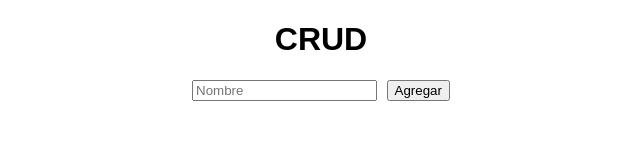
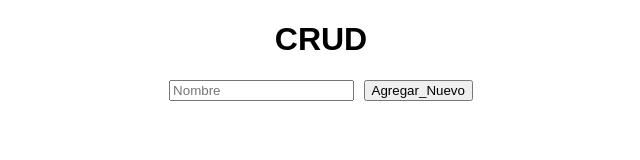
Before and after one commit to wjulifajarb/CRUDFESNA, a plain HTML site: page index.html in a window 1280 px wide. Shown: the whole page, without its empty margins (319-959 px from the left). Drawn offline with Linux system fonts and the light colour scheme.

Commit message:
Cambio aplicado

```diff
--- a/index.html
+++ b/index.html
@@ -3,14 +3,14 @@
 <head>
     <meta charset="UTF-8">
     <meta name="viewport" content="width=device-width, initial-scale=1.0">
-    <title>CRUD con JavaScript</title>
+    <title>CRUD</title>
     <link rel="stylesheet" href="style.css">
 </head>
 <body>
     <h1>CRUD</h1>
     <form id="crud-form">
         <input type="text" id="name" placeholder="Nombre" required>
-        <button type="submit">Agregar</button>
+        <button type="submit">Agregar_Nuevo</button>
     </form>
     <ul id="item-list"></ul>
     <script src="script.js"></script>
```
